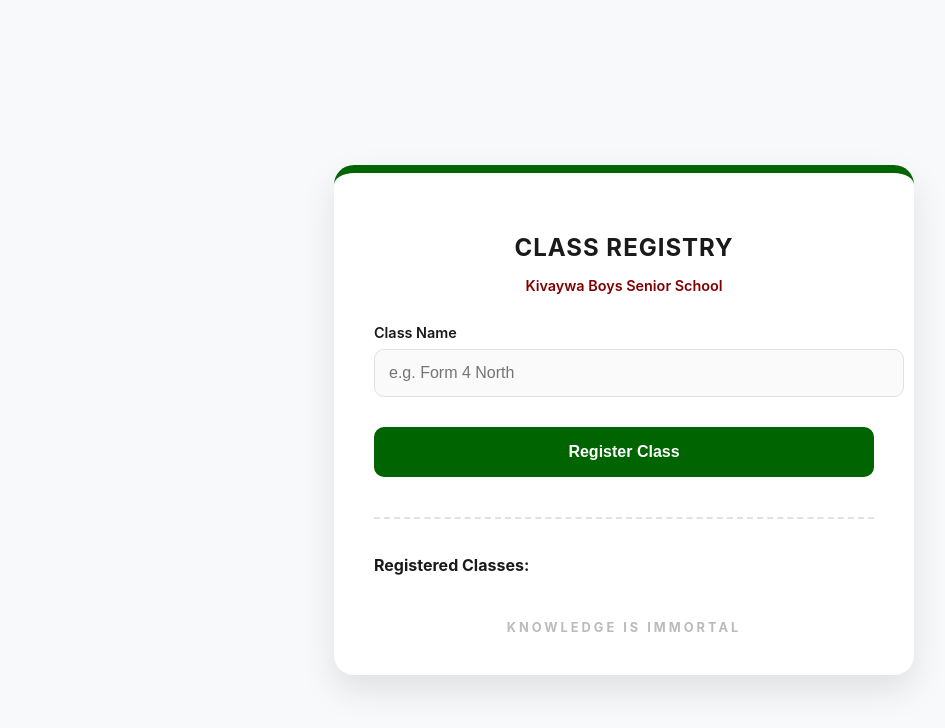
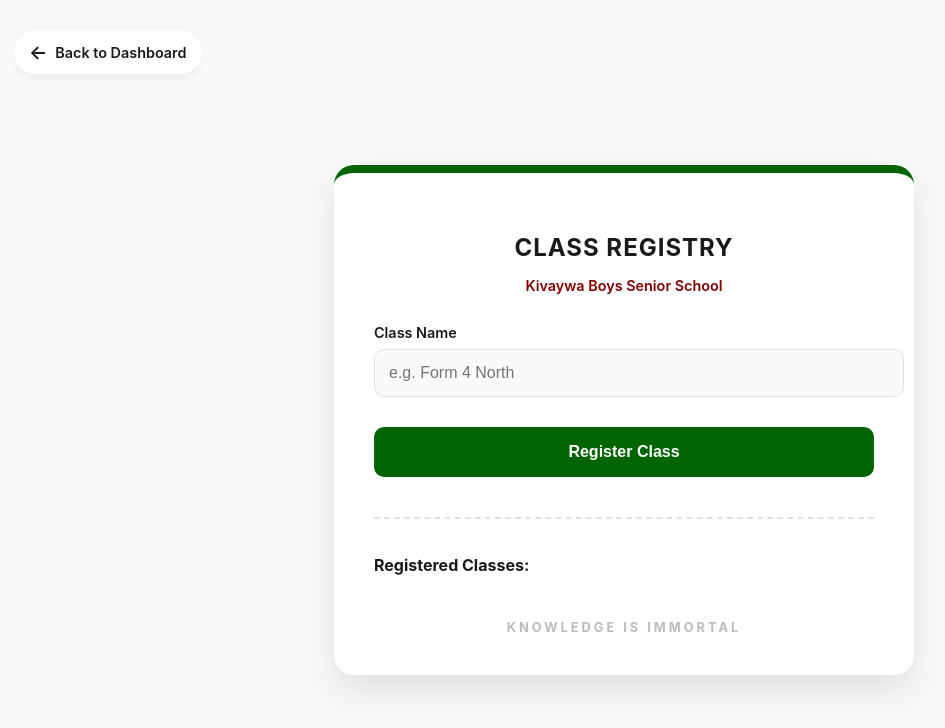
Before and after one commit to blackmutant254-star/KBHS, a plain HTML site: page classreg.html in a window 1280 px wide. Shown: the whole page, without its empty margins (16-961 px from the left). Drawn offline with Linux system fonts and the light colour scheme.

Commit message:
Update classreg.html

```diff
--- a/classreg.html
+++ b/classreg.html
@@ -23,6 +23,36 @@
             align-items: center;
             min-height: 100vh;
             padding: 20px;
+            position: relative;
+        }
+
+        /* --- BACK ARROW STYLE --- */
+        .back-btn {
+            position: absolute;
+            top: 30px;
+            left: 30px;
+            text-decoration: none;
+            color: var(--black);
+            display: flex;
+            align-items: center;
+            font-weight: 600;
+            font-size: 0.9rem;
+            transition: all 0.3s ease;
+            background: var(--white);
+            padding: 10px 15px;
+            border-radius: 50px;
+            box-shadow: 0 4px 10px rgba(0,0,0,0.05);
+        }
+
+        .back-btn:hover {
+            color: var(--maroon);
+            transform: translateX(-5px);
+            box-shadow: 0 6px 15px rgba(0,0,0,0.1);
+        }
+
+        .back-btn span {
+            margin-right: 8px;
+            font-size: 1.2rem;
         }
 
         .registry-container {
@@ -32,7 +62,7 @@
             padding: 40px;
             border-radius: 20px;
             box-shadow: 0 15px 35px rgba(0,0,0,0.1);
-            border-top: 8px solid var(--green); /* Green accent for Class Registry */
+            border-top: 8px solid var(--green);
         }
 
         h2 {
@@ -142,6 +172,10 @@
 </head>
 <body>
 
+    <a href="dash.html" class="back-btn">
+        <span>←</span> Back to Dashboard
+    </a>
+
     <div class="registry-container">
         <h2>Class Registry</h2>
         <p class="subtitle">Kivaywa Boys Senior School</p>
@@ -155,7 +189,7 @@
 
         <div class="class-list" id="classListDisplay">
             <h3 style="font-size: 1rem; margin-bottom: 15px; color: var(--black);">Registered Classes:</h3>
-            </div>
+        </div>
 
         <div class="tagline">KNOWLEDGE IS IMMORTAL</div>
     </div>
@@ -172,7 +206,6 @@
                 return;
             }
 
-            // Prevent duplicates
             if (classes.includes(name)) {
                 alert("This class is already registered.");
                 return;
```
